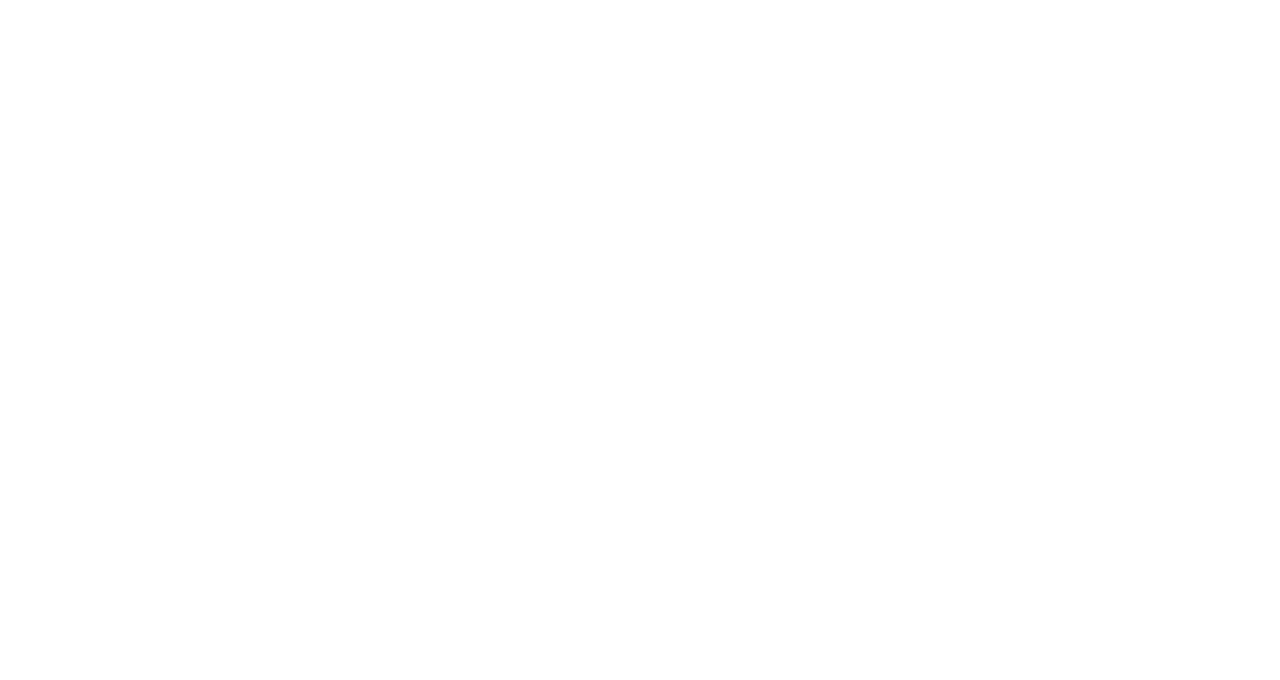
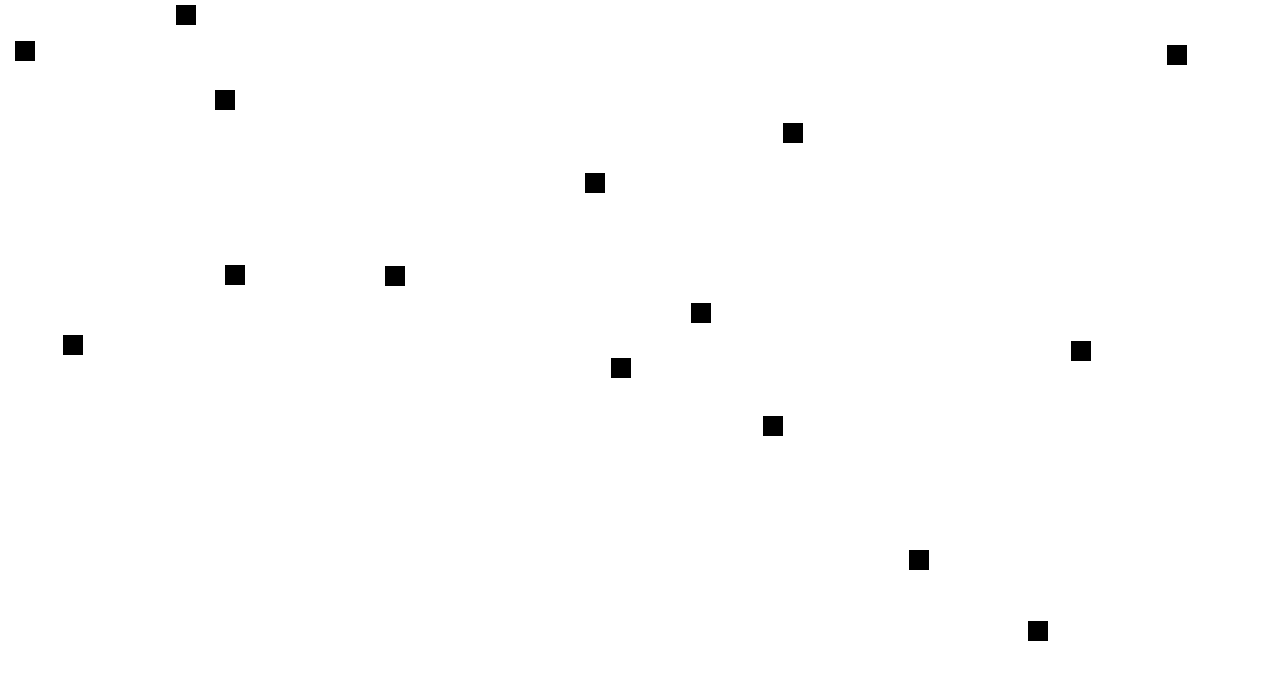
Before and after one commit to mskNeo/interactive-2021, a plain HTML site: page tour/index.html in a window 1280 px wide. Drawn offline with Linux system fonts and the light colour scheme.

Commit message:
cannot see nodes

```diff
--- a/tour/style.css
+++ b/tour/style.css
@@ -8,7 +8,7 @@
   height: 20px;
   width: 20px;
   /* border-radius: 50%; */
-  /* background-color: cornflowerblue; */
+  background-color: black;
   position: absolute;
   /* cursor: pointer; */
   z-index: 2;
```
